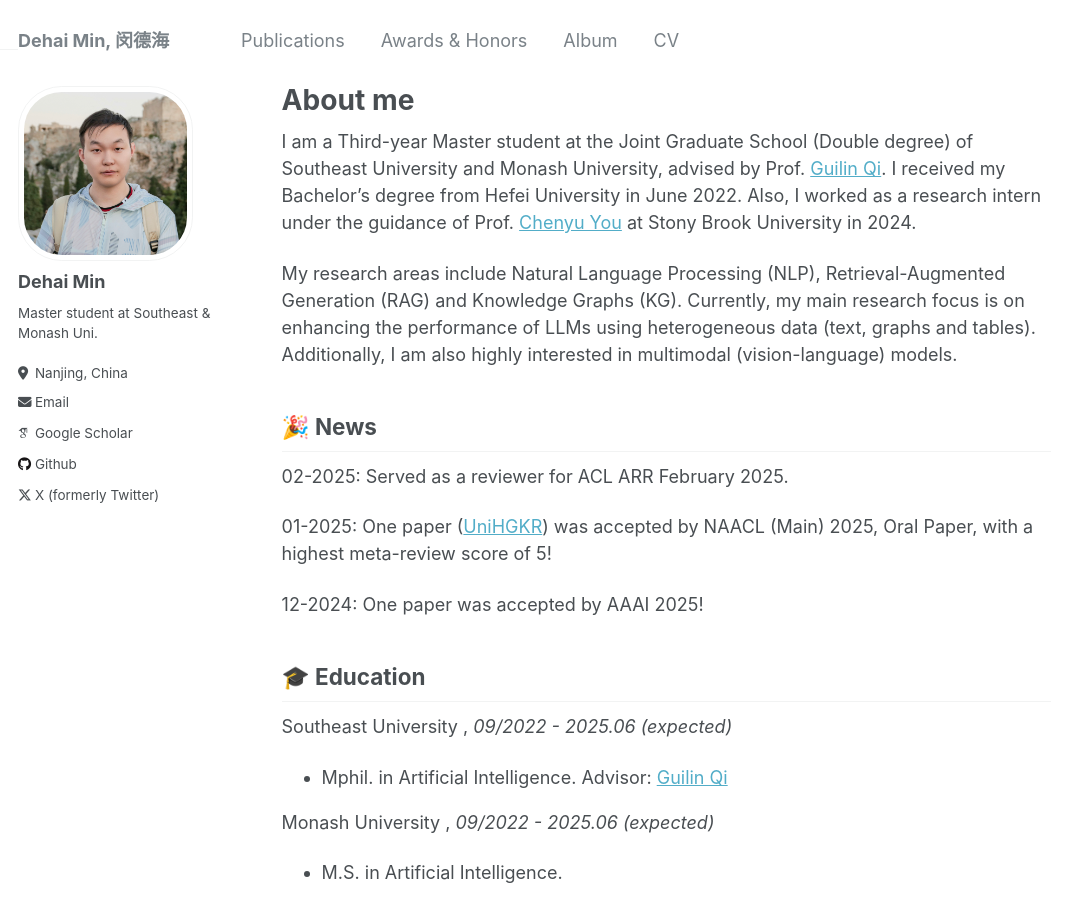
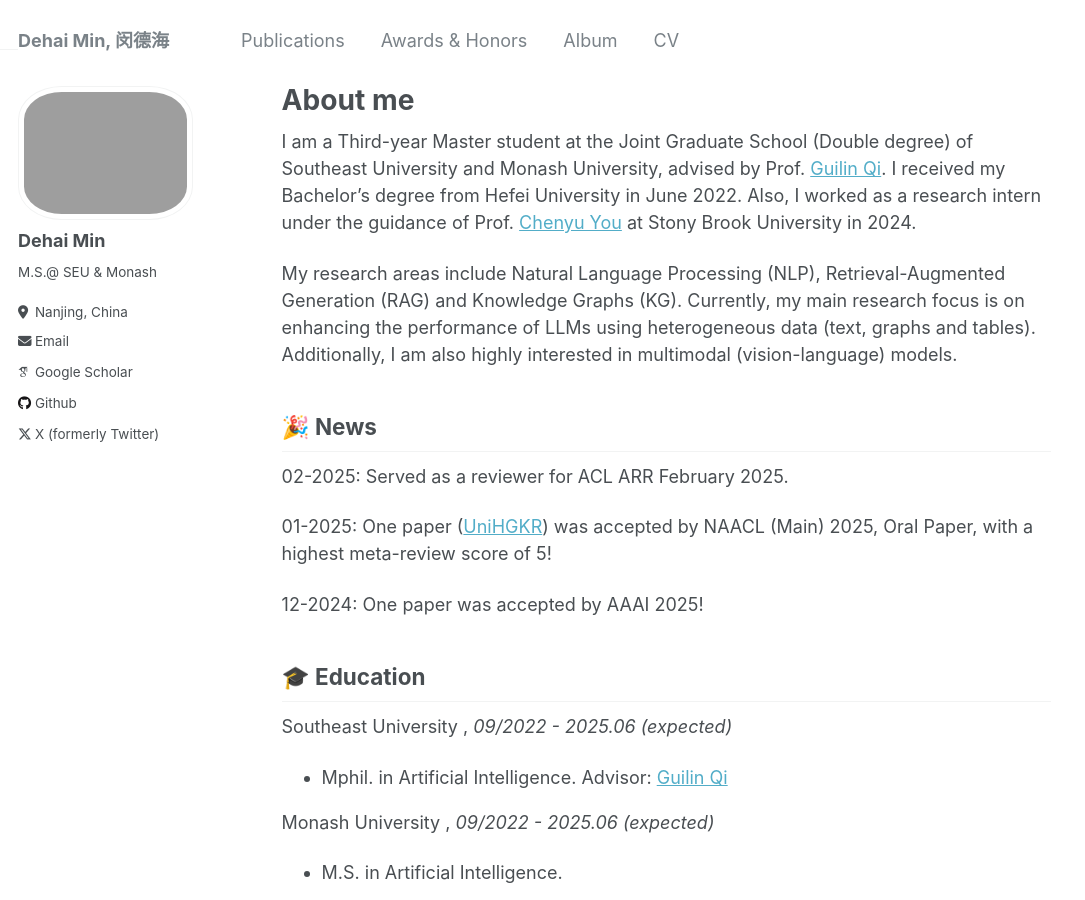
Before and after one commit to ZhishanQ/ZhishanQ.github.io, a Jekyll site: the page built from _pages/about.md, in a window 1280 px wide and 900 px high. Shown: the whole window, without its empty margins (0-1085 px from the left). Built offline with Jekyll 4.4.1, drawn with Linux system fonts in a browser that asks for light colours; some web fonts are replaced.

Commit message:
Update _config.yml

```diff
--- a/_config.yml
+++ b/_config.yml
@@ -11,7 +11,7 @@ locale                   : "en-US"
 title                    : "Dehai Min, 闵德海"
 title_separator          : "-"
 name                     : &name "Dehai Min"
-description              : &description "Master student at Southeast & Monash Uni."
+description              : &description "M.S.@ SEU & Monash"
 url                      : https://zhishanq.github.io # the base hostname & protocol for your site e.g. "https://mmistakes.github.io"
 baseurl                  : "" # the subpath of your site, e.g. "/blog"
 repository               : "zhishanq.github.io"
@@ -21,10 +21,10 @@ repository               : "zhishanq.github.io"
 #               Additional customization can be done by editing /_includes/author-profile.html
 author:
   # Biographic information
-  avatar           : "dehaimin_p2.jpg"
+  avatar           : "Blue_high.png"
   name             : "Dehai Min"
   pronouns         : # example: "she/her"
-  bio              : "Master student at Southeast & Monash Uni."
+  bio              : "M.S.@ SEU & Monash"
   location         : "Nanjing, China"
   employer         :
   uri              : # URL
```
